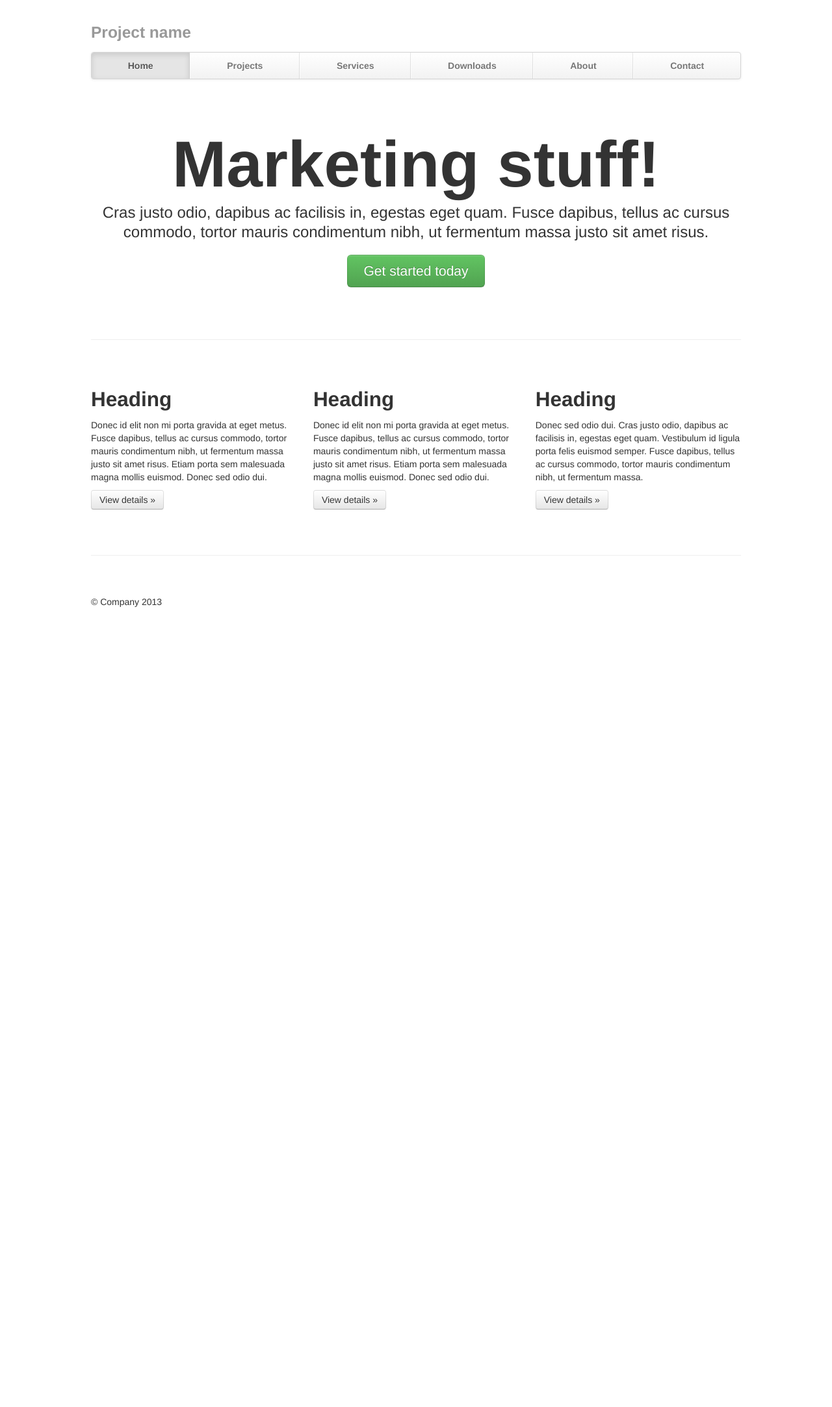
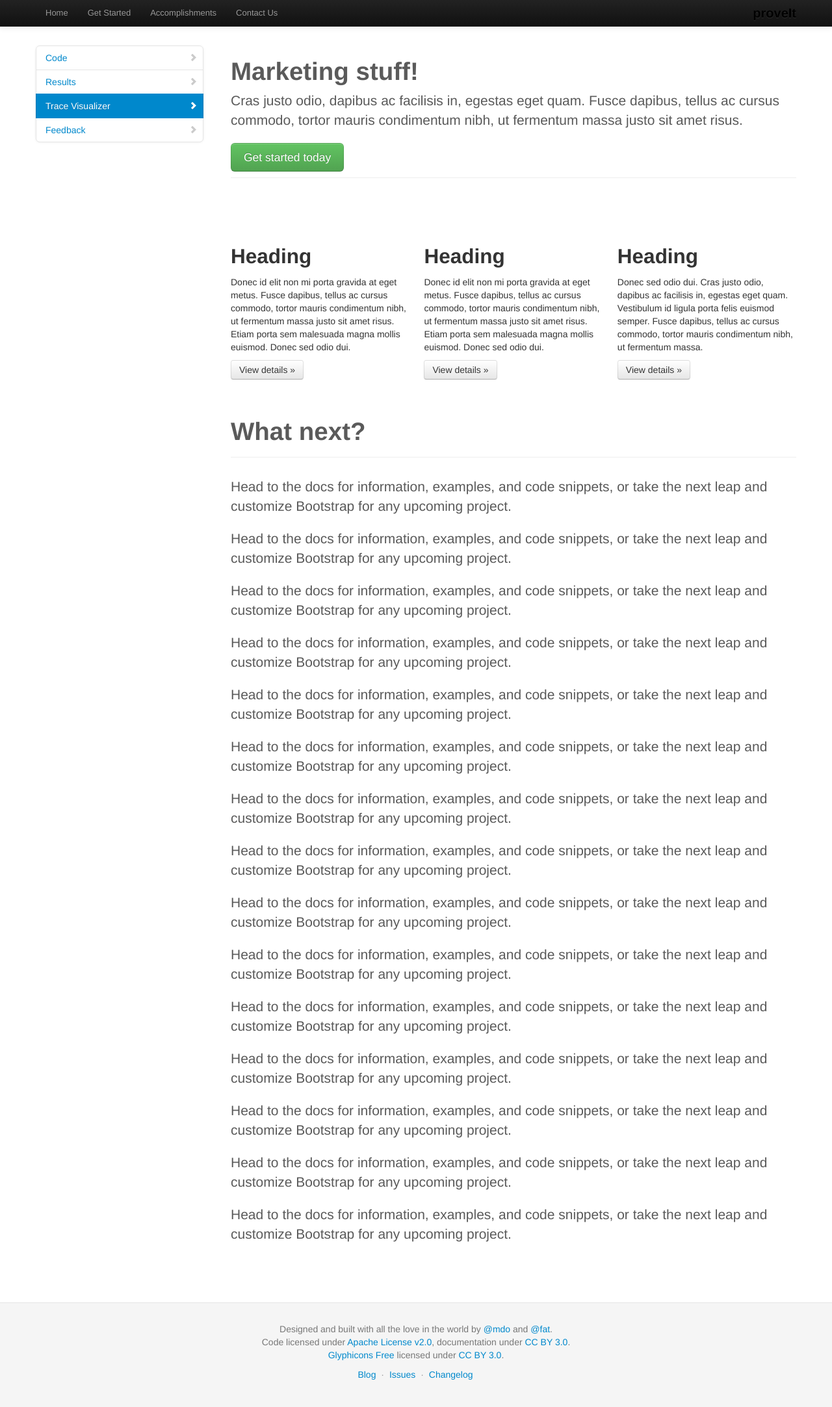
Before and after one commit to rsinha/crowdprover, a Django app: template proveit/programs/templates/programs/newdetail.html in a window 1280 px wide. Shown: the whole page at 65% size. Before the commit the page ends 934 px from the top, so only its background shows below. Run offline with Django 3.2, Linux system fonts and the light colour scheme; the template is opened without the code that fills it, so the values that code supplies are empty; some libraries are stand-ins or nearby versions.

Commit message:
Stable version as of 6:53 pm

```diff
--- a/proveit/programs/templates/programs/newdetail.html
+++ b/proveit/programs/templates/programs/newdetail.html
@@ -2,131 +2,92 @@
 <html lang="en">
   <head>
     <meta charset="utf-8">
-    <title>Template &middot; Bootstrap</title>
+    <title>proveIt</title>
     <meta name="viewport" content="width=device-width, initial-scale=1.0">
     <meta name="description" content="">
     <meta name="author" content="">
 
     <!-- Le styles -->
-    <link href="assets/css/bootstrap.css" rel="stylesheet">
-    <style type="text/css">
-      body {
-        padding-top: 20px;
-        padding-bottom: 60px;
-      }
-
-      /* Custom container */
-      .container {
-        margin: 0 auto;
-        max-width: 1000px;
-      }
-      .container > hr {
-        margin: 60px 0;
-      }
-
-      /* Main marketing message and sign up button */
-      .jumbotron {
-        margin: 80px 0;
-        text-align: center;
-      }
-      .jumbotron h1 {
-        font-size: 100px;
-        line-height: 1;
-      }
-      .jumbotron .lead {
-        font-size: 24px;
-        line-height: 1.25;
-      }
-      .jumbotron .btn {
-        font-size: 21px;
-        padding: 14px 24px;
-      }
-
-      /* Supporting marketing content */
-      .marketing {
-        margin: 60px 0;
-      }
-      .marketing p + h4 {
-        margin-top: 28px;
-      }
-
-
-      /* Customize the navbar links to be fill the entire space of the .navbar */
-      .navbar .navbar-inner {
-        padding: 0;
-      }
-      .navbar .nav {
-        margin: 0;
-        display: table;
-        width: 100%;
-      }
-      .navbar .nav li {
-        display: table-cell;
-        width: 1%;
-        float: none;
-      }
-      .navbar .nav li a {
-        font-weight: bold;
-        text-align: center;
-        border-left: 1px solid rgba(255,255,255,.75);
-        border-right: 1px solid rgba(0,0,0,.1);
-      }
-      .navbar .nav li:first-child a {
-        border-left: 0;
-        border-radius: 3px 0 0 3px;
-      }
-      .navbar .nav li:last-child a {
-        border-right: 0;
-        border-radius: 0 3px 3px 0;
-      }
-    </style>
-    <link href="assets/css/bootstrap-responsive.css" rel="stylesheet">
+    <link href="http://crowdprover.herokuapp.com/static/bootstrap/css/bootstrap.css" rel="stylesheet">
+    <link href="http://crowdprover.herokuapp.com/static/bootstrap/css/bootstrap-responsive.css" rel="stylesheet">
+    <link href="http://crowdprover.herokuapp.com/static/bootstrap/css/docs.css" rel="stylesheet">
 
     <!-- HTML5 shim, for IE6-8 support of HTML5 elements -->
     <!--[if lt IE 9]>
-      <script src="assets/js/html5shiv.js"></script>
+      <script src="http://crowdprover.herokuapp.com/static/bootstrap/js/html5shiv.js"></script>
     <![endif]-->
 
     <!-- Fav and touch icons -->
-    <link rel="apple-touch-icon-precomposed" sizes="144x144" href="assets/ico/apple-touch-icon-144-precomposed.png">
-    <link rel="apple-touch-icon-precomposed" sizes="114x114" href="assets/ico/apple-touch-icon-114-precomposed.png">
-      <link rel="apple-touch-icon-precomposed" sizes="72x72" href="assets/ico/apple-touch-icon-72-precomposed.png">
-                    <link rel="apple-touch-icon-precomposed" href="assets/ico/apple-touch-icon-57-precomposed.png">
-                                   <link rel="shortcut icon" href="assets/ico/favicon.png">
+    <link rel="apple-touch-icon-precomposed" sizes="144x144" href="http://crowdprover.herokuapp.com/static/bootstrap/ico/apple-touch-icon-144-precomposed.png">
+    <link rel="apple-touch-icon-precomposed" sizes="114x114" href="http://crowdprover.herokuapp.com/static/bootstrap/ico/apple-touch-icon-114-precomposed.png">
+      <link rel="apple-touch-icon-precomposed" sizes="72x72" href="http://crowdprover.herokuapp.com/static/bootstrap/ico/apple-touch-icon-72-precomposed.png">
+                    <link rel="apple-touch-icon-precomposed" href="http://crowdprover.herokuapp.com/static/bootstrap/ico/apple-touch-icon-57-precomposed.png">
+                                   <link rel="shortcut icon" href="http://crowdprover.herokuapp.com/static/bootstrap/ico/favicon.png">
   </head>
 
-  <body>
+  <body data-spy="scroll" data-target=".bs-docs-sidebar">
+
+    <!-- Navbar
+    ================================================== -->
+    <div class="navbar navbar-inverse navbar-fixed-top">
+      <div class="navbar-inner">
+        <div class="container">
+          <button type="button" class="btn btn-navbar" data-toggle="collapse" data-target=".nav-collapse">
+            <span class="icon-bar"></span>
+            <span class="icon-bar"></span>
+            <span class="icon-bar"></span>
+          </button>
+          <a class="brand" href="#">proveIt</a>
+          <div class="nav-collapse collapse">
+            <ul class="nav">
+              <li class="">
+                <a href="#">Home</a>
+              </li>
+              <li class="">
+                <a href="#">Get Started</a>
+              </li>
+              <li class="">
+                <a href="#">Accomplishments</a>
+              </li>
+              <li class="">
+                <a href="#">Contact Us</a>
+              </li>
+            </ul>
+          </div>
+        </div>
+      </div>
+    </div>
+
+
 
     <div class="container">
 
-      <div class="masthead">
-        <h3 class="muted">Project name</h3>
-        <div class="navbar">
-          <div class="navbar-inner">
-            <div class="container">
-              <ul class="nav">
-                <li class="active"><a href="#">Home</a></li>
-                <li><a href="#">Projects</a></li>
-                <li><a href="#">Services</a></li>
-                <li><a href="#">Downloads</a></li>
-                <li><a href="#">About</a></li>
-                <li><a href="#">Contact</a></li>
-              </ul>
-            </div>
-          </div>
-        </div><!-- /.navbar -->
+    <!-- Docs nav
+    ================================================== -->
+    <div class="row">
+      <div class="span3 bs-docs-sidebar">
+        <ul class="nav nav-list bs-docs-sidenav">
+          <li><a href="#section_program"><i class="icon-chevron-right"></i> Code</a></li>
+          <li><a href="#section_rohit1"><i class="icon-chevron-right"></i> Results</a></li>
+          <li><a href="#section_rohit2"><i class="icon-chevron-right"></i> Trace Visualizer</a></li>
+          <li><a href="#section_feedback"><i class="icon-chevron-right"></i> Feedback</a></li>
+        </ul>
       </div>
+      <div class="span9">
+
 
       <!-- Jumbotron -->
-      <div class="jumbotron">
+      <section id="section_program">
+      <div class="page-header">
         <h1>Marketing stuff!</h1>
         <p class="lead">Cras justo odio, dapibus ac facilisis in, egestas eget quam. Fusce dapibus, tellus ac cursus commodo, tortor mauris condimentum nibh, ut fermentum massa justo sit amet risus.</p>
         <a class="btn btn-large btn-success" href="#">Get started today</a>
       </div>
+      <section>
 
-      <hr>
 
       <!-- Example row of columns -->
+      <section id="section_rohit1">
       <div class="row-fluid">
         <div class="span4">
           <h2>Heading</h2>
@@ -144,31 +105,70 @@
           <p><a class="btn" href="#">View details &raquo;</a></p>
         </div>
       </div>
+      </section>
 
-      <hr>
 
-      <div class="footer">
-        <p>&copy; Company 2013</p>
+      <!-- Next
+      ================================================== -->
+      <section id="section_rohit2">
+        <div class="page-header">
+          <h1>What next?</h1>
+        </div>
+        <p class="lead">Head to the docs for information, examples, and code snippets, or take the next leap and customize Bootstrap for any upcoming project.</p>
+        <p class="lead">Head to the docs for information, examples, and code snippets, or take the next leap and customize Bootstrap for any upcoming project.</p>
+        <p class="lead">Head to the docs for information, examples, and code snippets, or take the next leap and customize Bootstrap for any upcoming project.</p>
+        <p class="lead">Head to the docs for information, examples, and code snippets, or take the next leap and customize Bootstrap for any upcoming project.</p>
+        <p class="lead">Head to the docs for information, examples, and code snippets, or take the next leap and customize Bootstrap for any upcoming project.</p>
+        <p class="lead">Head to the docs for information, examples, and code snippets, or take the next leap and customize Bootstrap for any upcoming project.</p>
+        <p class="lead">Head to the docs for information, examples, and code snippets, or take the next leap and customize Bootstrap for any upcoming project.</p>
+        <p class="lead">Head to the docs for information, examples, and code snippets, or take the next leap and customize Bootstrap for any upcoming project.</p>
+        <p class="lead">Head to the docs for information, examples, and code snippets, or take the next leap and customize Bootstrap for any upcoming project.</p>
+        <p class="lead">Head to the docs for information, examples, and code snippets, or take the next leap and customize Bootstrap for any upcoming project.</p>
+        <p class="lead">Head to the docs for information, examples, and code snippets, or take the next leap and customize Bootstrap for any upcoming project.</p>
+        <p class="lead">Head to the docs for information, examples, and code snippets, or take the next leap and customize Bootstrap for any upcoming project.</p>
+        <p class="lead">Head to the docs for information, examples, and code snippets, or take the next leap and customize Bootstrap for any upcoming project.</p>
+        <p class="lead">Head to the docs for information, examples, and code snippets, or take the next leap and customize Bootstrap for any upcoming project.</p>
+        <p class="lead">Head to the docs for information, examples, and code snippets, or take the next leap and customize Bootstrap for any upcoming project.</p>
+      </section>
+
+     </div>
+     </div>
+    </div> <!-- /container -->
+
+    <!-- Footer
+    ================================================== -->
+    <footer class="footer">
+      <div class="container">
+        <p>Designed and built with all the love in the world by <a href="http://twitter.com/mdo" target="_blank">@mdo</a> and <a href="http://twitter.com/fat" target="_blank">@fat</a>.</p>
+        <p>Code licensed under <a href="http://www.apache.org/licenses/LICENSE-2.0" target="_blank">Apache License v2.0</a>, documentation under <a href="http://creativecommons.org/licenses/by/3.0/">CC BY 3.0</a>.</p>
+        <p><a href="http://glyphicons.com">Glyphicons Free</a> licensed under <a href="http://creativecommons.org/licenses/by/3.0/">CC BY 3.0</a>.</p>
+        <ul class="footer-links">
+          <li><a href="http://blog.getbootstrap.com">Blog</a></li>
+          <li class="muted">&middot;</li>
+          <li><a href="https://github.com/twitter/bootstrap/issues?state=open">Issues</a></li>
+          <li class="muted">&middot;</li>
+          <li><a href="https://github.com/twitter/bootstrap/blob/master/CHANGELOG.md">Changelog</a></li>
+        </ul>
       </div>
+    </footer>
 
-    </div> <!-- /container -->
 
     <!-- Le javascript
     ================================================== -->
-    <!-- Placed at the end of the document so the pages load faster -->
-    <script src="assets/js/jquery.js"></script>
-    <script src="assets/js/bootstrap-transition.js"></script>
-    <script src="assets/js/bootstrap-alert.js"></script>
-    <script src="assets/js/bootstrap-modal.js"></script>
-    <script src="assets/js/bootstrap-dropdown.js"></script>
-    <script src="assets/js/bootstrap-scrollspy.js"></script>
-    <script src="assets/js/bootstrap-tab.js"></script>
-    <script src="assets/js/bootstrap-tooltip.js"></script>
-    <script src="assets/js/bootstrap-popover.js"></script>
-    <script src="assets/js/bootstrap-button.js"></script>
-    <script src="assets/js/bootstrap-collapse.js"></script>
-    <script src="assets/js/bootstrap-carousel.js"></script>
-    <script src="assets/js/bootstrap-typeahead.js"></script>
-
+    <!-- Placed at the end of the document so the pages load faster-->
+    <script src="http://crowdprover.herokuapp.com/static/bootstrap/js/jquery.js"></script>
+    <script src="http://crowdprover.herokuapp.com/static/bootstrap/js/bootstrap-transition.js"></script>
+    <script src="http://crowdprover.herokuapp.com/static/bootstrap/js/bootstrap-alert.js"></script>
+    <script src="http://crowdprover.herokuapp.com/static/bootstrap/js/bootstrap-modal.js"></script>
+    <script src="http://crowdprover.herokuapp.com/static/bootstrap/js/bootstrap-dropdown.js"></script>
+    <script src="http://crowdprover.herokuapp.com/static/bootstrap/js/bootstrap-scrollspy.js"></script>
+    <script src="http://crowdprover.herokuapp.com/static/bootstrap/js/bootstrap-tab.js"></script>
+    <script src="http://crowdprover.herokuapp.com/static/bootstrap/js/bootstrap-tooltip.js"></script>
+    <script src="http://crowdprover.herokuapp.com/static/bootstrap/js/bootstrap-popover.js"></script>
+    <script src="http://crowdprover.herokuapp.com/static/bootstrap/js/bootstrap-button.js"></script>
+    <script src="http://crowdprover.herokuapp.com/static/bootstrap/js/bootstrap-collapse.js"></script>
+    <script src="http://crowdprover.herokuapp.com/static/bootstrap/js/bootstrap-carousel.js"></script>
+    <script src="http://crowdprover.herokuapp.com/static/bootstrap/js/bootstrap-typeahead.js"></script>
+    <script src="http://crowdprover.herokuapp.com/static/bootstrap/js/bootstrap-affix.js"></script>
   </body>
 </html>
```
